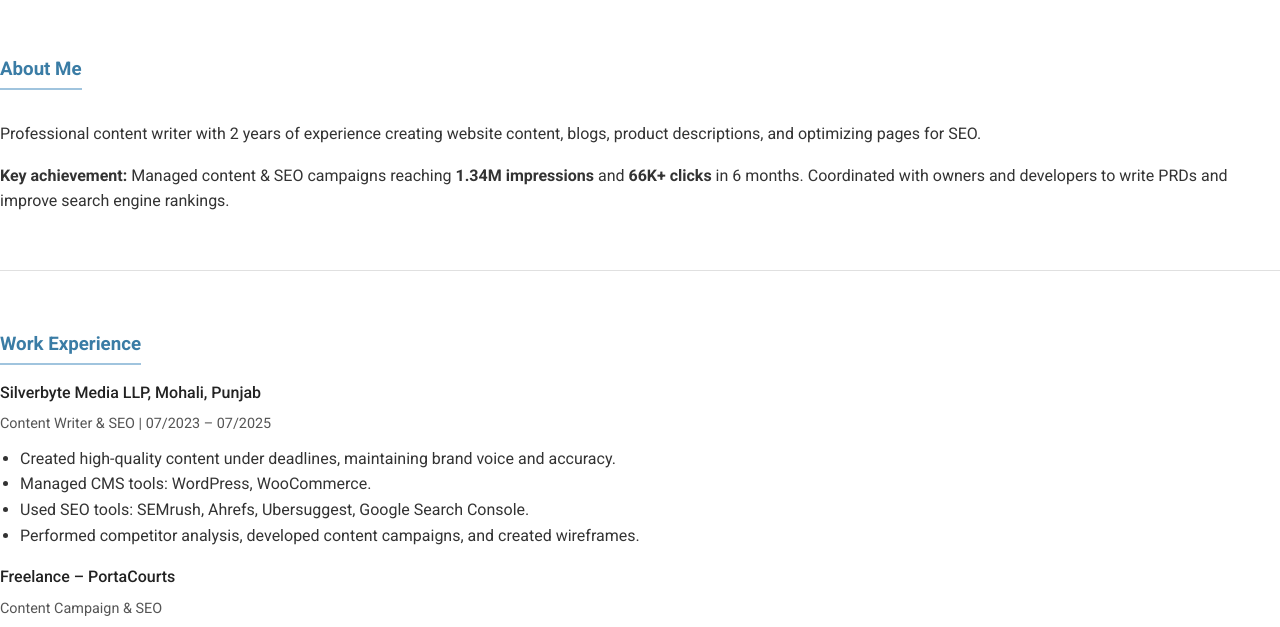
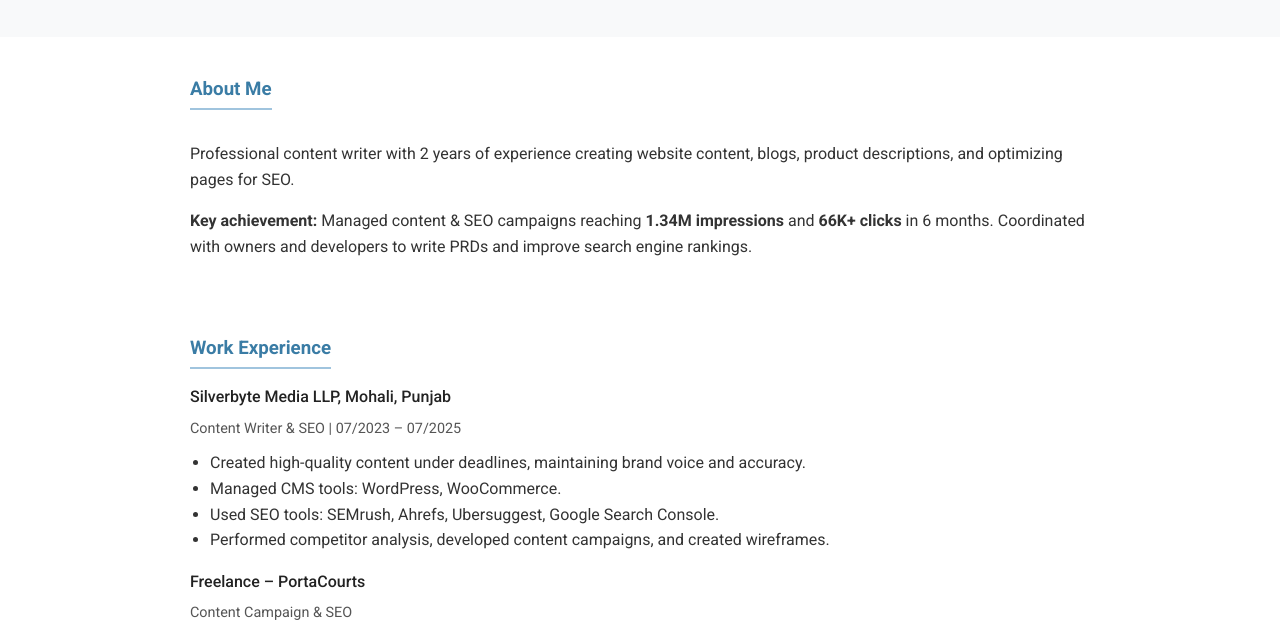
Before and after one commit to speqtre/resume, a plain HTML site: page index.html in a window 1280 px wide. Shown: the part 285-912 px from the top of the page. Drawn offline with Linux system fonts and the light colour scheme.

Commit message:
Update styles.css

```diff
--- a/styles.css
+++ b/styles.css
@@ -35,11 +35,15 @@ header a {
 header .contact, header .links {
   font-size: 0.95rem;
 }
-
+.container {
+  max-width: 900px; /* controls width */
+  margin: 0 auto;   /* centers the content horizontally */
+  padding: 20px;    /* breathing space around content */
 /* Sections */
 section {
   padding: 40px 0;
   border-bottom: 1px solid #e0e0e0;
+ }
 }
 
 h3 {
```
